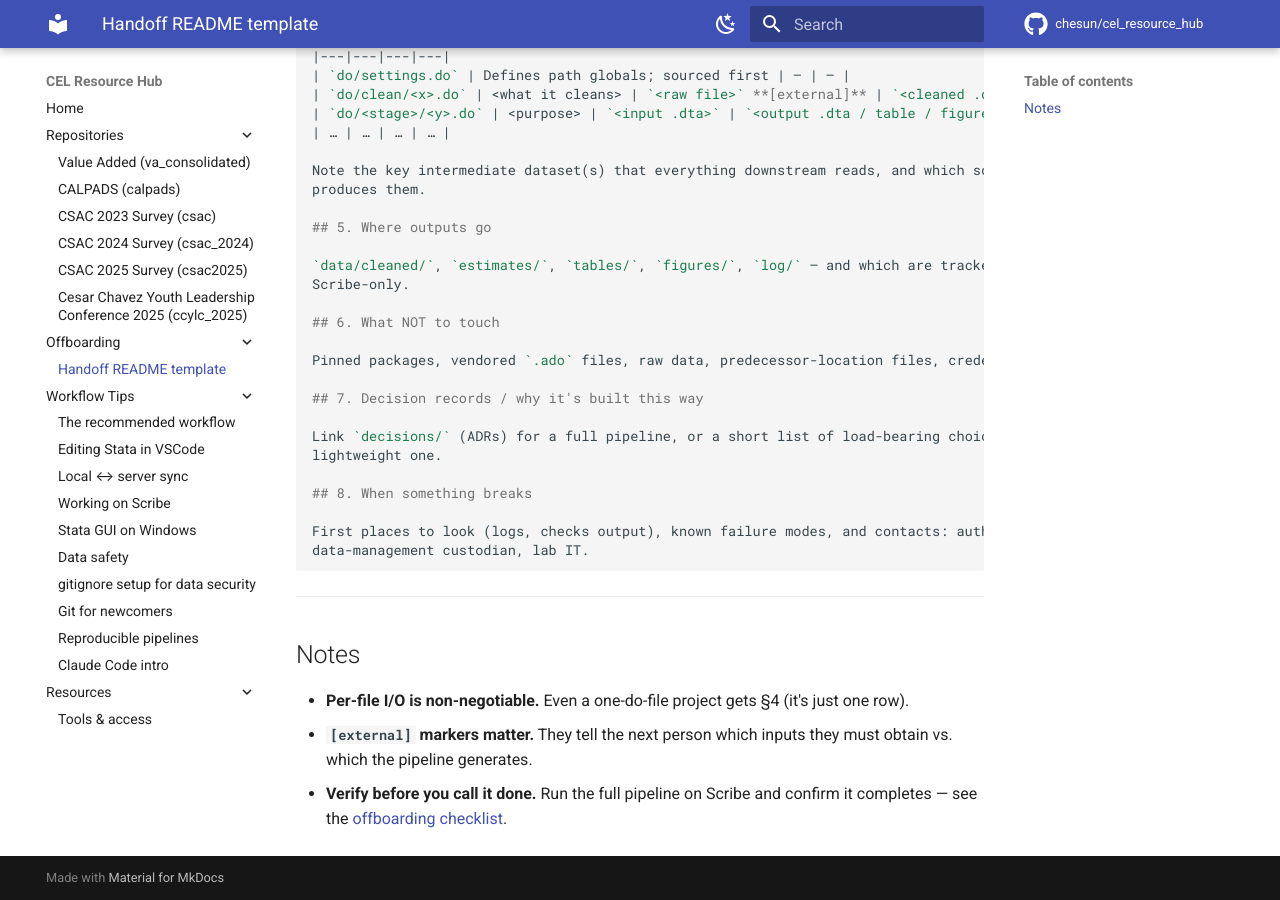
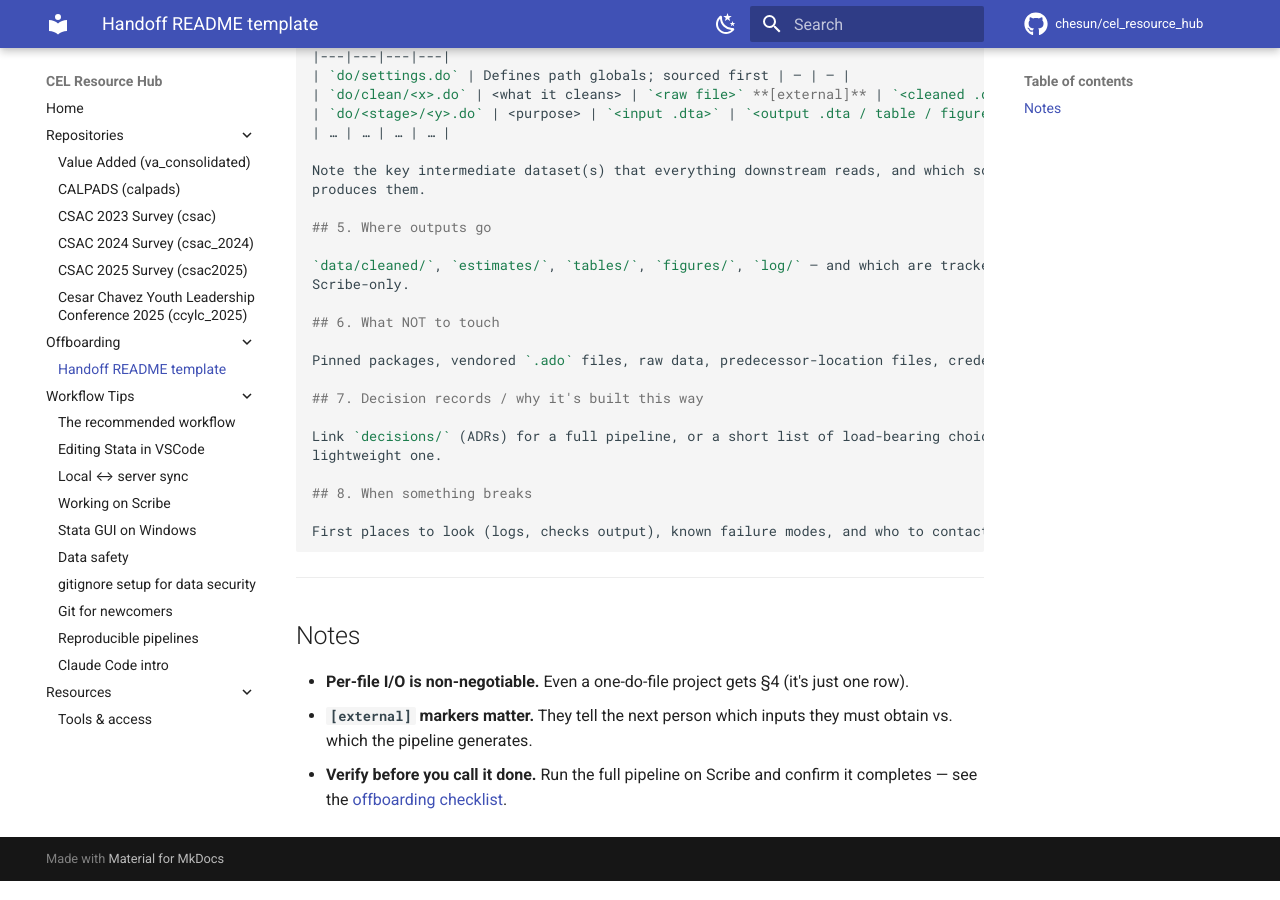
Before and after one commit to chesun/cel_resource_hub, an MkDocs documentation site: the page built from docs/offboarding/readme-template.md, in a window 1280 px wide and 900 px high, scrolled down 963 px. Built offline with MkDocs 1.6.1 and Material for MkDocs 9.7.7, drawn with Linux system fonts in a browser that asks for light colours; comment, search, counter and statistics services are not loaded.

Commit message:
Offboarding: simplify contacts standard to author-only
Align the offboarding checklist and the handoff README template with the
hub's author-only contact choice (drop data-management custodian + lab IT
from the recommended contacts).

mkdocs build --strict: exit 0, no warnings.

Co-Authored-By: Claude Opus 4.8 (1M context) <noreply@anthropic.com>

`````diff
--- a/docs/offboarding/readme-template.md
+++ b/docs/offboarding/readme-template.md
@@ -70,8 +70,7 @@ lightweight one.
 
 ## 8. When something breaks
 
-First places to look (logs, checks output), known failure modes, and contacts: author,
-data-management custodian, lab IT.
+First places to look (logs, checks output), known failure modes, and who to contact (the author).
 ````
 
 ---
`````
Also changed, not shown: docs/offboarding/index.md (+1 -1 lines), quality_reports/session_logs/2026-06-21_tools-downloads-expansion.md (+26 -0 lines).
